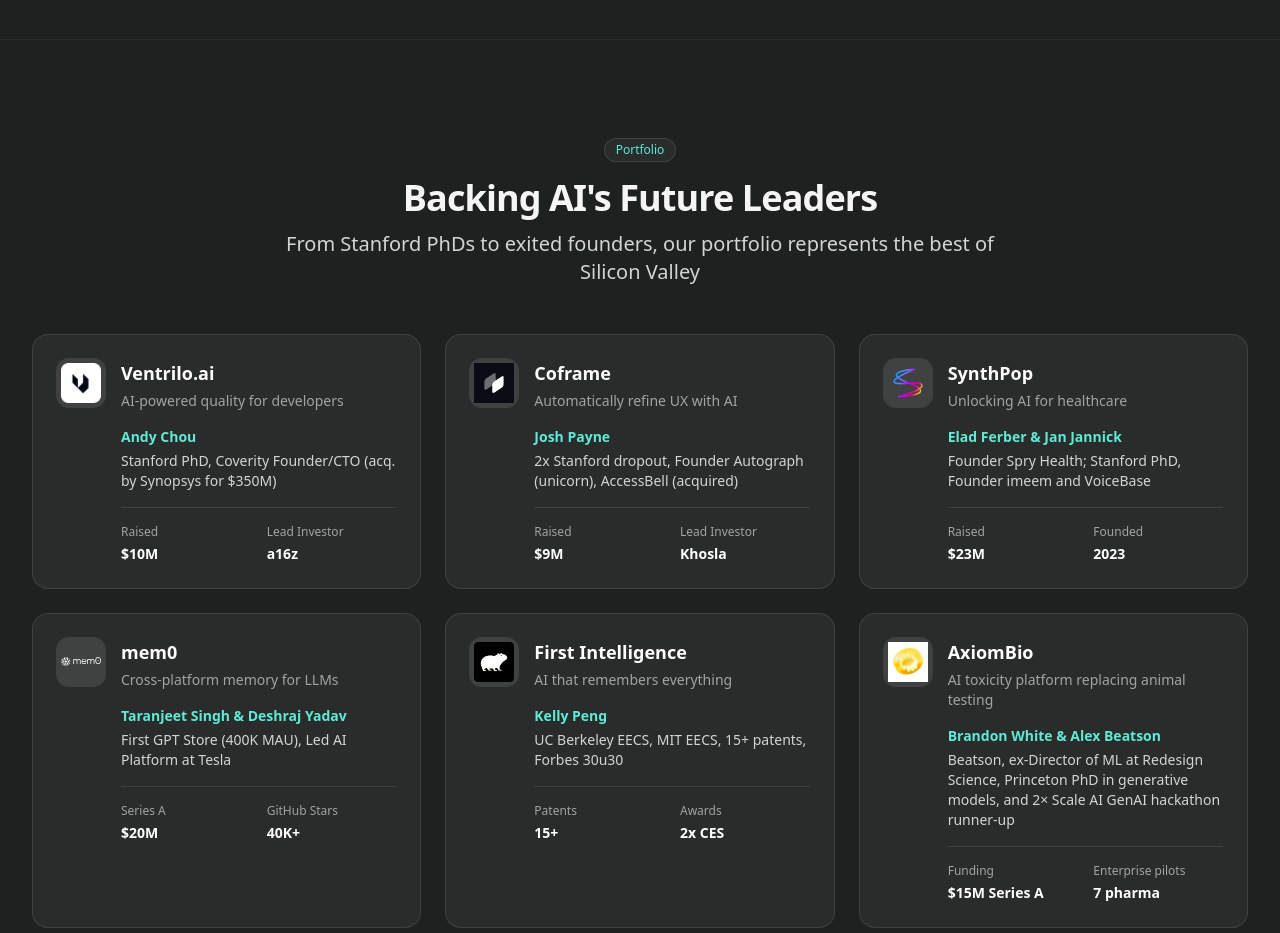
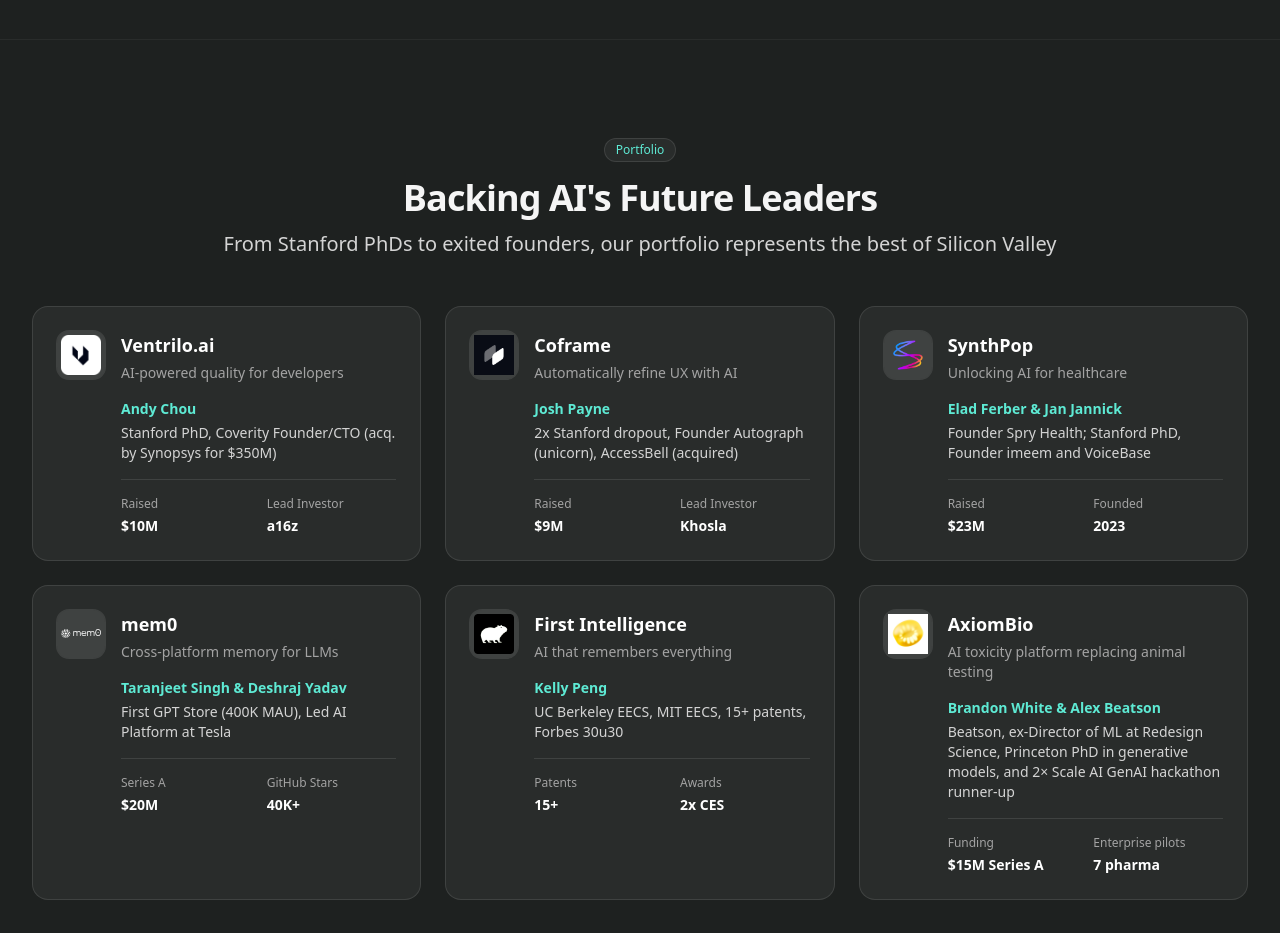
Before and after one commit to InceptionStudio/inception-studio-capital-website, a Next.js app: page / in a window 1280 px wide. Shown: the part 3040-3973 px from the top of the page. Built offline with nearby package versions, Linux system fonts and the light colour scheme.

Commit message:
Fix orphan word in portfolio subtitle
- Increased max-width from max-w-3xl to max-w-4xl for portfolio header
- Prevents "Valley" from appearing alone on the last line
- Improves text flow in subtitle

```diff
--- a/app/page.tsx
+++ b/app/page.tsx
@@ -181,7 +181,7 @@
         {/* PORTFOLIO PREVIEW */}
         <section className="py-16 md:py-24 border-t border-white/5" id="portfolio">
           <Container>
-            <div className="text-center max-w-3xl mx-auto mb-12">
+            <div className="text-center max-w-4xl mx-auto mb-12">
               <p className="eyebrow justify-center">Portfolio</p>
               <h2 className="mt-4 text-3xl sm:text-4xl font-extrabold tracking-tight">Backing AI&apos;s Future Leaders</h2>
               <p className="mt-3 text-xl text-neutral-300">From Stanford PhDs to exited founders, our portfolio represents the best of Silicon Valley</p>
```
